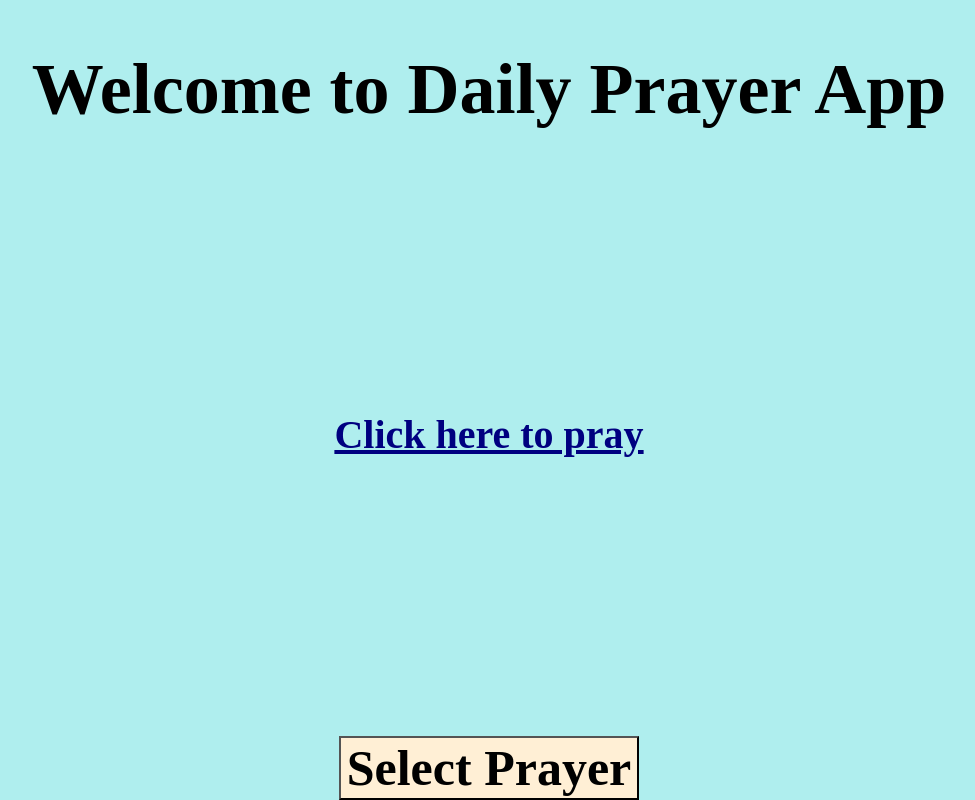
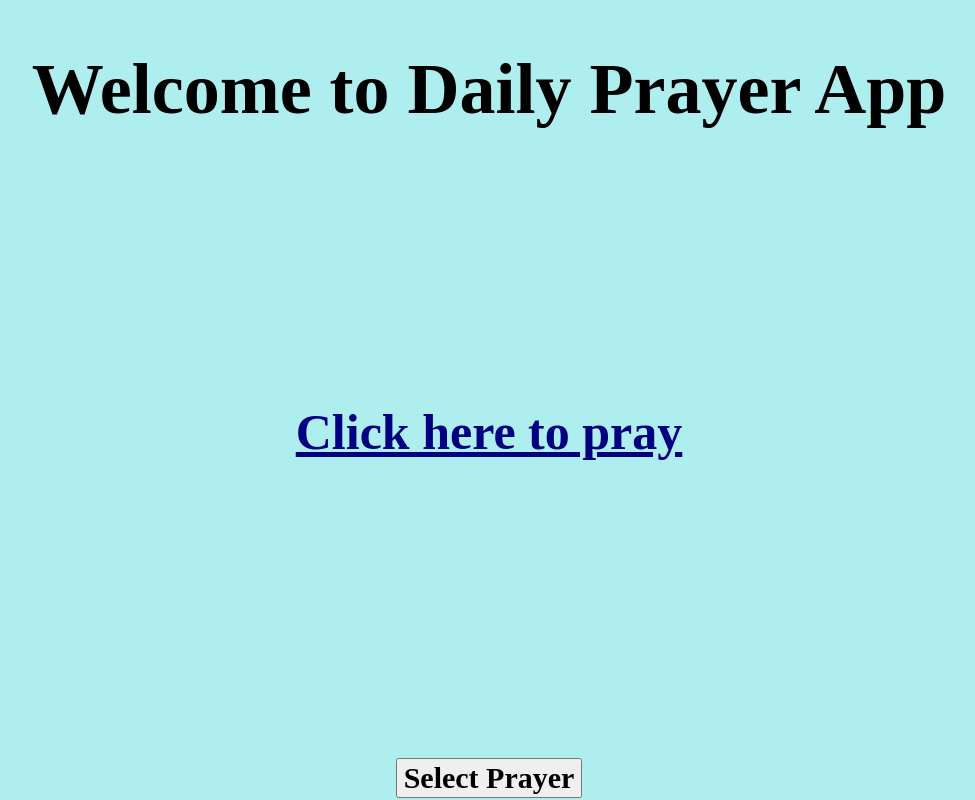
Before and after one commit to wlavery22/rosary, a React (Create React App) app: page / in a window 1280 px wide. Shown: the whole page, without its empty margins (151-1126 px from the left). Built offline with nearby package versions, Linux system fonts and the light colour scheme; no server answers.

Commit message:
Add css styling to buttons

```diff
--- a/src/components/ErrorPage/ErrorPage.css
+++ b/src/components/ErrorPage/ErrorPage.css
@@ -1,4 +1,4 @@
-.select-page {
+.error-page-container {
   display: flex;
   flex-Direction: column;
   align-Items: center;
@@ -8,3 +8,27 @@
   font-family: cursive;
   font-weight: bold;
 }
+
+.error-message {
+  font-size: 50px;
+  /* color: $ivory; */
+  /* border-radius: 20px; */
+  /* width: 50%; */
+  /* height: 9.6875em; */
+  font-family: cursive;
+  font-weight: bold;
+  text-align: center;
+}
+
+.return-to-home-btn {
+  font-size: 30px;
+  font-family: cursive;
+  font-weight: bold;
+  cursor: pointer;
+}
+
+
+button:hover {
+  background-color: papayawhip;
+  color: black;
+ }
--- a/src/components/ErrorPage/ErrorPage.js
+++ b/src/components/ErrorPage/ErrorPage.js
@@ -5,6 +5,7 @@ const ErrorPage = () => {
   return (
     <main className="error-page-container">
       <h1 className="error-message">You have reached this page in error, please go back.</h1>
+      <br></br>
       <Link to="/">
         <button className="return-to-home-btn">Return to Home</button>
       </Link>
--- a/src/components/HomePage/HomePage.css
+++ b/src/components/HomePage/HomePage.css
@@ -23,37 +23,15 @@ a:-webkit-any-link {
   /* cursor: pointer; */
   text-decoration: underline;
   font-family: cursive;
-  font-size: 2.5em;
+  font-size: 50px;
   font-weight: bold;
 }
 
-button {
-  appearance: auto;
-  font-size: .75em;
+.select-prayer {
+  font-size: 30px;
   font-family: cursive;
   font-weight: bold;
-  text-rendering: auto;
-  color: black;
-  letter-spacing: normal;
-  word-spacing: normal;
-  line-height: normal;
-  text-transform: none;
-  text-indent: 0px;
-  text-shadow: none;
-  display: inline-block;
-  text-align: center;
-  align-items: flex-start;
-  cursor: default;
-  box-sizing: border-box;
-  background-color: papayawhip;
-  margin: 0em;
-  padding-block: 1px;
-  padding-inline: 6px;
-  border-width: 2px;
-  border-style: outset;
-  border-color: buttonborder;
-  border-image: initial;
-  transition: background-color 0.3s ease;
+  cursor: pointer;
 }
 
 button:hover {
--- a/src/components/PrayerPage/PrayerPage.css
+++ b/src/components/PrayerPage/PrayerPage.css
@@ -7,33 +7,11 @@
   background-color: paleturquoise;
 }
 
-button {
-  appearance: auto;
-  font-size: 1.25em;
+.home-btn {
+  font-size: 30px;
   font-family: cursive;
   font-weight: bold;
-  text-rendering: auto;
-  color: black;
-  letter-spacing: normal;
-  word-spacing: normal;
-  line-height: normal;
-  text-transform: none;
-  text-indent: 0px;
-  text-shadow: none;
-  display: inline-block;
-  text-align: center;
-  align-items: flex-start;
-  cursor: default;
-  box-sizing: border-box;
-  background-color: papayawhip;
-  margin: 0em;
-  padding-block: 1px;
-  padding-inline: 6px;
-  border-width: 2px;
-  border-style: outset;
-  border-color: buttonborder;
-  border-image: initial;
-  transition: background-color 0.3s ease;
+  cursor: pointer;
 }
 
 button:hover {
```
